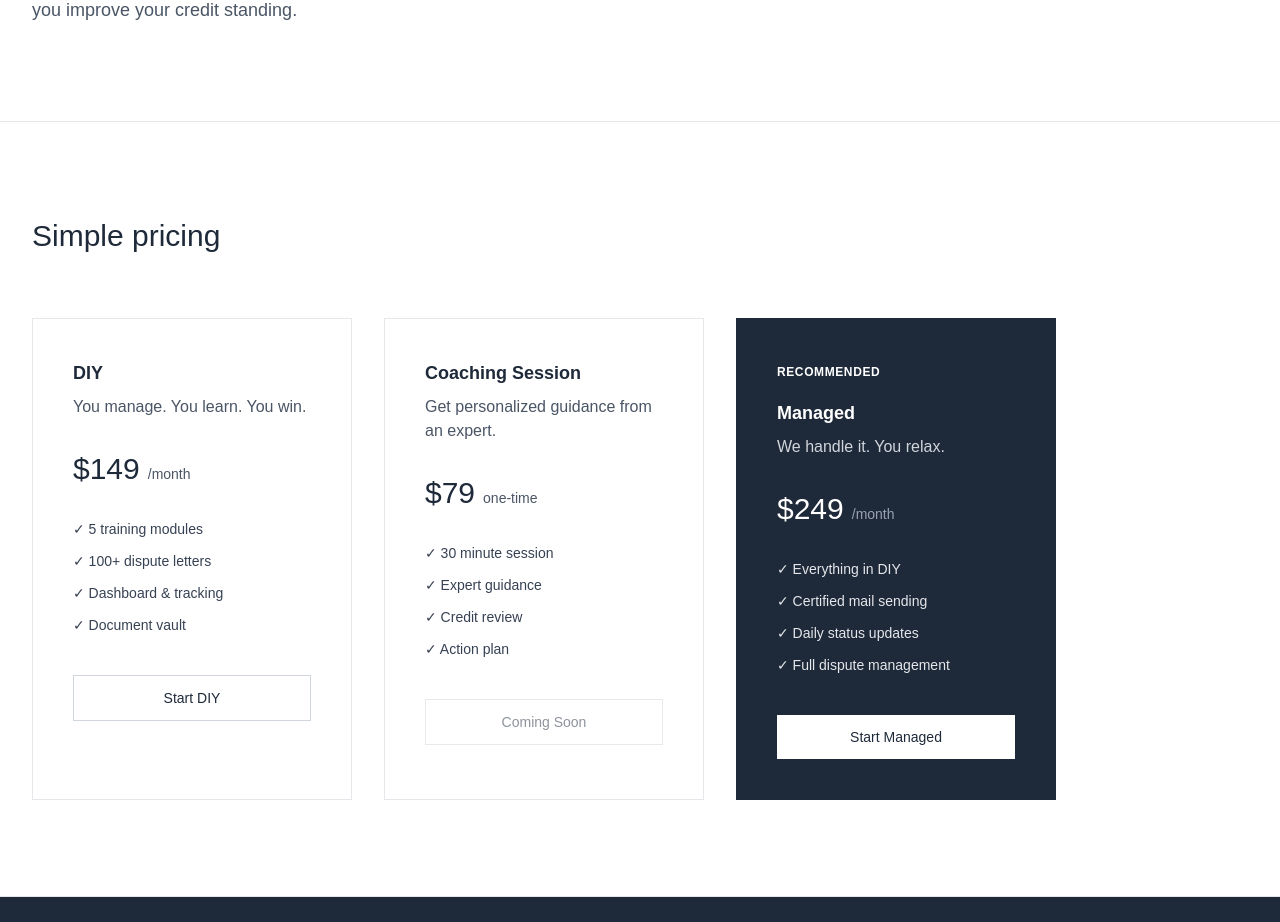
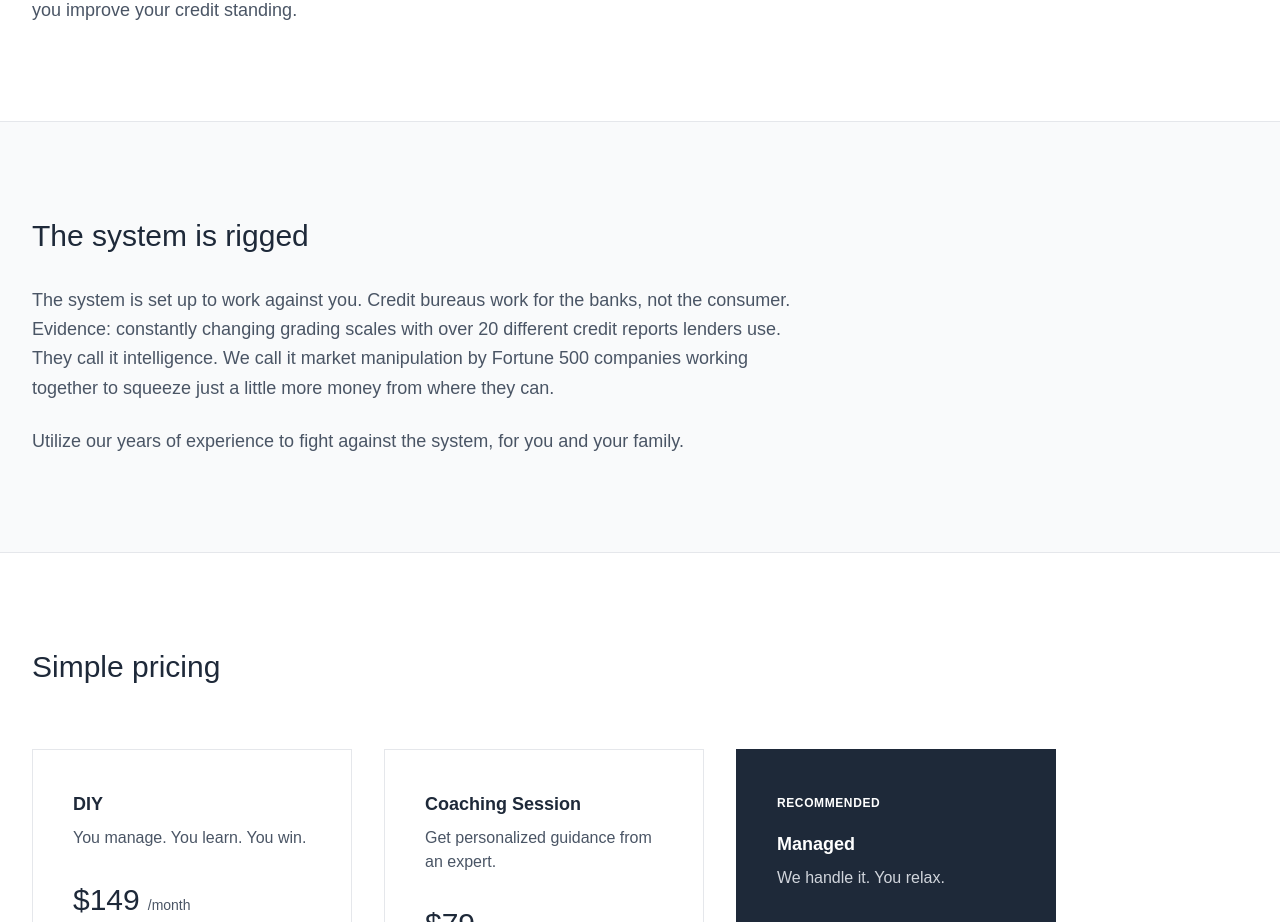
Before and after one commit to chrispeer69/creditreclaim-landing, a Next.js app: page / in a window 1280 px wide. Shown: the part 1460-2382 px from the top of the page. Built offline with nearby package versions, Linux system fonts and the light colour scheme.

Commit message:
Phase 1: Add 'The System is Rigged' section - market manipulation messaging

```diff
--- a/app/page.tsx
+++ b/app/page.tsx
@@ -96,6 +96,21 @@ export default function Home() {
         </div>
       </section>
 
+      {/* The Reality */}
+      <section className="bg-gray-50 border-b border-gray-200">
+        <div className="max-w-7xl mx-auto px-8 py-24">
+          <div className="max-w-3xl">
+            <h2 className="text-3xl font-light text-gray-800 mb-8">The system is rigged</h2>
+            <p className="text-lg text-gray-600 font-light leading-relaxed mb-6">
+              The system is set up to work against you. Credit bureaus work for the banks, not the consumer. Evidence: constantly changing grading scales with over 20 different credit reports lenders use. They call it intelligence. We call it market manipulation by Fortune 500 companies working together to squeeze just a little more money from where they can.
+            </p>
+            <p className="text-lg text-gray-600 font-light leading-relaxed">
+              Utilize our years of experience to fight against the system, for you and your family.
+            </p>
+          </div>
+        </div>
+      </section>
+
       {/* Pricing */}
       <section className="bg-white border-b border-gray-200">
         <div className="max-w-7xl mx-auto px-8 py-24">
```
